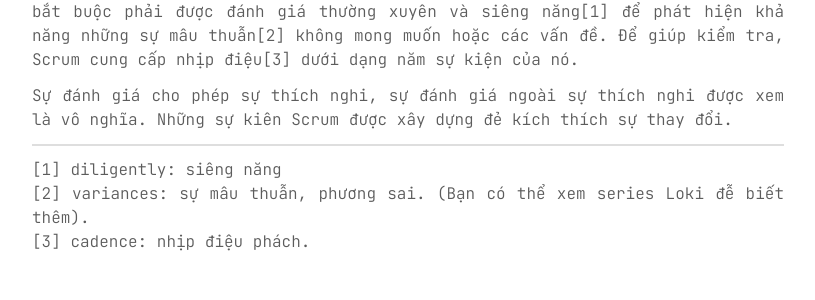
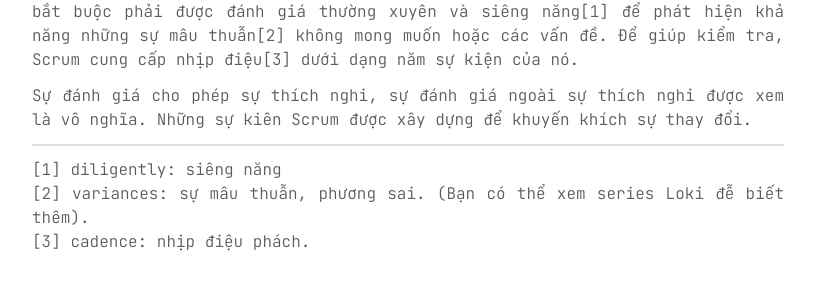
Before and after one commit to sotaycode/notecode, a Jekyll site: the page built from _posts/Scrum Guide/2021-07-01-Inspection.md, in a window 1280 px wide. Shown: the part 281-581 px from the top of the page, without its empty margins (232-1047 px from the left). Built offline with Jekyll 4.4.1, drawn with Linux system fonts in a browser that asks for light colours.

Commit message:
Inspection

```diff
--- a/_posts/Scrum Guide/2021-07-01-Inspection.md
+++ b/_posts/Scrum Guide/2021-07-01-Inspection.md
@@ -9,7 +9,7 @@ categories: Scrum Guide
 
 Scrum Artifacts và sự phát triển hướng tới những mục tiêu đã được thống nhất, bắt buộc phải được đánh giá thường xuyên và siêng năng[1] để phát hiện khả năng những sự mâu thuẫn[2] không mong muốn hoặc các vấn đề. Để giúp kiểm tra, Scrum cung cấp nhịp điệu[3] dưới dạng năm sự kiện của nó.
 
-Sự đánh giá cho phép sự thích nghi, sự đánh giá ngoài sự thích nghi được xem là vô nghĩa. Những sự kiên Scrum được xây dựng đẻ kích thích sự thay đổi.
+Sự đánh giá cho phép sự thích nghi, sự đánh giá ngoài sự thích nghi được xem là vô nghĩa. Những sự kiên Scrum được xây dựng để khuyến khích sự thay đổi.
 
 ------
 
```
